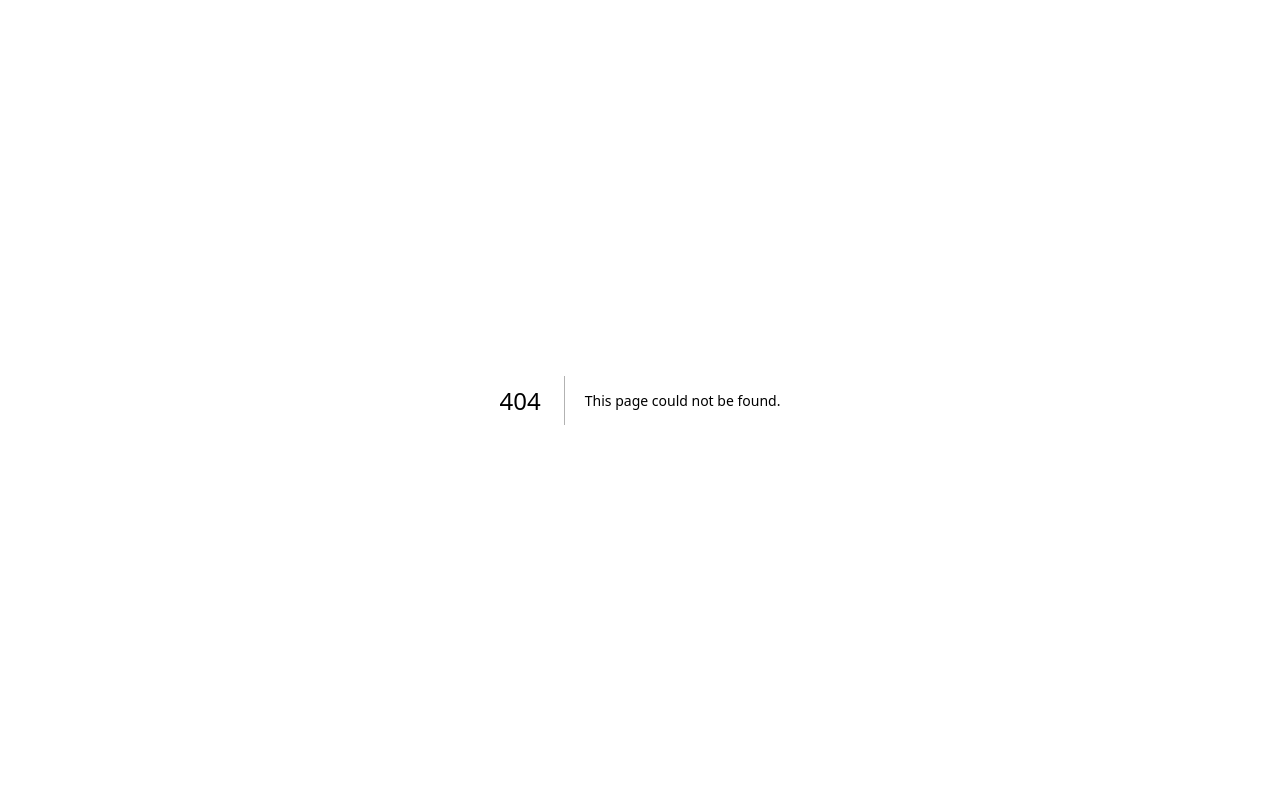
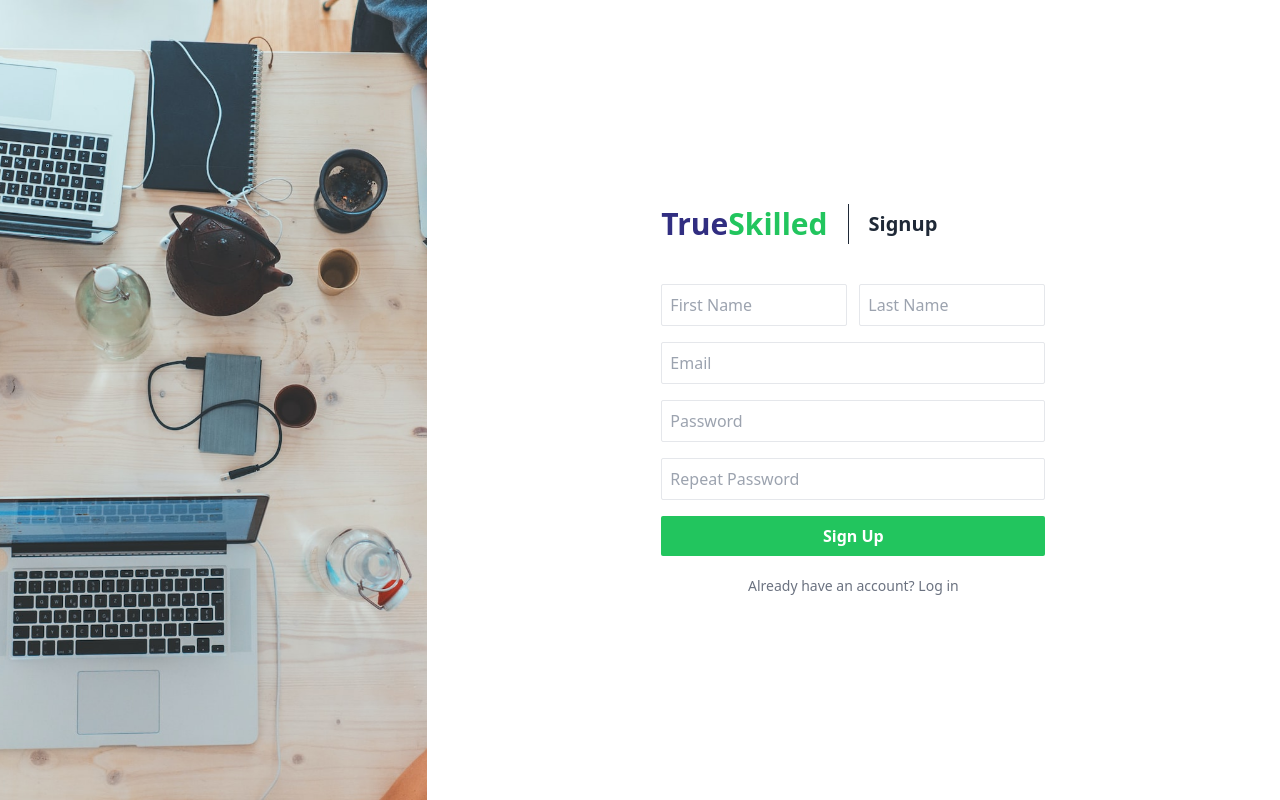
Before and after one commit to bhavankumar2911/trueskilled, a Next.js app in the folder client/: page /signup in a window 1280 px wide. Before the commit this address had no page. Built offline with nearby package versions, Linux system fonts and the light colour scheme.

Commit message:
signup page created

```diff
--- /dev/null
+++ b/client/components/auth/Auth/Props.ts
@@ -0,0 +1,3 @@
+export default interface Props {
+  service: "login" | "signup";
+}
--- /dev/null
+++ b/client/components/auth/Auth/index.tsx
@@ -0,0 +1,73 @@
+import Link from "next/link";
+import React, { Fragment } from "react";
+import Button from "../../utils/Button";
+import Input from "../../utils/Input";
+import Logo from "../../utils/Logo";
+import Props from "./Props";
+
+const Auth: React.FC<Props> = ({ service }) => {
+  return (
+    <main className="pb-10 sm:grid sm:grid-cols-3 sm:pb-0">
+      {/* top */}
+      <section className="bg-[url(/auth.jpg)] min-h-[200px] bg-no-repeat bg-center bg-cover relative after:content-[''] after:bg-black after:absolute after:inset-0 after:opacity-80 after:z-10 flex items-center justify-center sm:after:content-none sm:h-screen">
+        <div className="relative flex items-center z-20 sm:hidden">
+          <Logo white={true} />
+          <span className="bg-white block h-10 w-[1px] mx-3"></span>
+          <h2 className="text-white text-xl capitalize">{service}</h2>
+        </div>
+      </section>
+
+      {/* bottom */}
+      <section className="sm:col-span-2 sm:h-screen sm:flex sm:items-center">
+        <form className="w-3/4 mx-auto mt-10 max-w-[384px] sm:mt-0">
+          <div className="hidden sm:items-center sm:flex mb-10">
+            <Logo />
+            <span className="bg-gray-800 block h-10 w-[1px] mx-5"></span>
+            <h2 className="text-gray-800 text-xl capitalize font-semibold">
+              {service}
+            </h2>
+          </div>
+          {service == "signup" && (
+            <Fragment>
+              <div className="sm:grid sm:grid-cols-2 sm:gap-3">
+                <Input
+                  type="text"
+                  placeholder="First Name"
+                  className="sm:col-span-1"
+                  block
+                />
+                <Input
+                  type="text"
+                  placeholder="Last Name"
+                  className="sm:col-span-1"
+                  block
+                />
+              </div>
+            </Fragment>
+          )}
+          <Input type="email" placeholder="Email" block />
+          <Input type="password" placeholder="Password" block />
+          {service == "signup" && (
+            <Input type="password" placeholder="Repeat Password" block />
+          )}
+          <Button type="submit" block>
+            {service == "login" ? "log in" : "sign up"}
+          </Button>
+          <p className="text-center text-sm mt-5 text-gray-500">
+            {service == "login" ? (
+              <>
+                New User? <Link href="/signup">Sign up</Link>
+              </>
+            ) : (
+              <>
+                Already have an account? <Link href="/login">Log in</Link>
+              </>
+            )}
+          </p>
+        </form>
+      </section>
+    </main>
+  );
+};
+
+export default Auth;
--- /dev/null
+++ b/client/components/utils/Button/Props.ts
@@ -0,0 +1,11 @@
+import React, { ReactNode } from "react";
+
+export default interface Props {
+  children: ReactNode;
+  className?: string;
+  block?: boolean;
+  type?: "button" | "submit" | "reset";
+  onClick?: // | React.FormEventHandler<HTMLFormElement>
+  React.MouseEventHandler<HTMLButtonElement>;
+  href?: string;
+}
--- /dev/null
+++ b/client/components/utils/Button/index.tsx
@@ -0,0 +1,31 @@
+import Link from "next/link";
+import React from "react";
+import Props from "./Props";
+
+const Button: React.FC<Props> = ({
+  children,
+  block,
+  className,
+  type,
+  onClick,
+  href,
+}) => {
+  const classNames = `rounded-sm capitalize px-4 py-2 font-semibold bg-primary text-white hover:bg-secondary transition ${
+    block ? "w-full" : ""
+  } ${className}`;
+
+  if (href)
+    return (
+      <Link className={`inline-block ${classNames}`} href={href}>
+        {children}
+      </Link>
+    );
+
+  return (
+    <button className={classNames} type={type} onClick={onClick}>
+      {children}
+    </button>
+  );
+};
+
+export default Button;
--- /dev/null
+++ b/client/components/utils/Input/Props.ts
@@ -0,0 +1,13 @@
+import React from "react";
+
+export default interface Props {
+  type?: string;
+  name?: string;
+  id?: string;
+  placeholder?: string;
+  className?: string;
+  onChange?: React.ChangeEventHandler<HTMLInputElement | HTMLTextAreaElement>;
+  value?: string;
+  block?: boolean;
+  textarea?: boolean;
+}
--- /dev/null
+++ b/client/components/utils/Input/index.tsx
@@ -0,0 +1,44 @@
+import React from "react";
+import Props from "./Props";
+
+const Input: React.FC<Props> = ({
+  type,
+  name,
+  id,
+  placeholder,
+  className,
+  onChange,
+  value,
+  block,
+  textarea,
+}) => {
+  const classNames = `border rounded-sm hover:border-gray-400 outline-none p-2 mb-4 ${
+    block ? "w-full" : ""
+  } ${className}`;
+
+  if (textarea)
+    return (
+      <textarea
+        name={name}
+        id={id}
+        placeholder={placeholder}
+        className={`${classNames} max-w-full`}
+        onChange={onChange}
+        value={value}
+      ></textarea>
+    );
+
+  return (
+    <input
+      type={type}
+      name={name}
+      id={id}
+      placeholder={placeholder}
+      className={classNames}
+      onChange={onChange}
+      value={value}
+    />
+  );
+};
+
+export default Input;
--- a/client/pages/login/index.tsx
+++ b/client/pages/login/index.tsx
@@ -1,60 +1,8 @@
-import Link from "next/link";
 import React from "react";
-import Logo from "../../components/utils/Logo";
+import Auth from "../../components/auth/Auth";
 
 const Login = () => {
-  return (
-    <main className="sm:grid sm:grid-cols-3">
-      {/* top */}
-      <section className="bg-[url(/auth.jpg)] min-h-[200px] bg-no-repeat bg-center bg-cover relative after:content-[''] after:bg-black after:absolute after:inset-0 after:opacity-80 after:z-10 flex items-center justify-center sm:after:content-none sm:h-screen">
-        <div className="relative flex items-center z-20 sm:hidden">
-          <Logo white={true} />
-          <span className="bg-white block h-10 w-[1px] mx-3"></span>
-          <h2 className="text-white text-xl capitalize">login</h2>
-        </div>
-      </section>
-
-      {/* bottom */}
-      <section className="sm:col-span-2 sm:h-screen sm:flex sm:items-center">
-        <form className="w-3/4 mx-auto mt-10 max-w-[384px] sm:mt-0">
-          <div className="hidden sm:items-center sm:flex mb-10">
-            <Logo />
-            <span className="bg-gray-800 block h-10 w-[1px] mx-5"></span>
-            <h2 className="text-gray-800 text-xl capitalize font-semibold">
-              login
-            </h2>
-          </div>
-          <input
-            type="email"
-            name="email"
-            id="email"
-            className="border rounded-sm w-full hover:border-gray-400 outline-none p-2"
-            placeholder="Email"
-          />
-          <br />
-          <br />
-          <input
-            type="password"
-            name="password"
-            id="password"
-            className="border rounded-sm w-full hover:border-gray-400 outline-none p-2"
-            placeholder="Password"
-          />
-          <br />
-          <br />
-          <button
-            className="w-full rounded-sm capitalize px-4 py-2 font-semibold bg-green-500 text-white hover:bg-indigo-900 transition"
-            type="submit"
-          >
-            log in
-          </button>
-          <p className="text-center text-sm mt-5 text-gray-500">
-            New user? <Link href="/">Sign Up</Link>
-          </p>
-        </form>
-      </section>
-    </main>
-  );
+  return <Auth service="login" />;
 };
 
 export default Login;
--- /dev/null
+++ b/client/pages/signup/index.tsx
@@ -0,0 +1,8 @@
+import React from "react";
+import Auth from "../../components/auth/Auth";
+
+const Signup = () => {
+  return <Auth service="signup" />;
+};
+
+export default Signup;
--- a/client/tailwind.config.js
+++ b/client/tailwind.config.js
@@ -1,3 +1,5 @@
+const colors = require("tailwindcss/colors");
+
 /** @type {import('tailwindcss').Config} */
 module.exports = {
   content: [
@@ -5,7 +7,12 @@ module.exports = {
     "./components/**/*.{js,ts,jsx,tsx}",
   ],
   theme: {
-    extend: {},
+    extend: {
+      colors: {
+        primary: colors.green[500],
+        secondary: colors.indigo[900],
+      },
+    },
   },
   plugins: [],
 };
```
